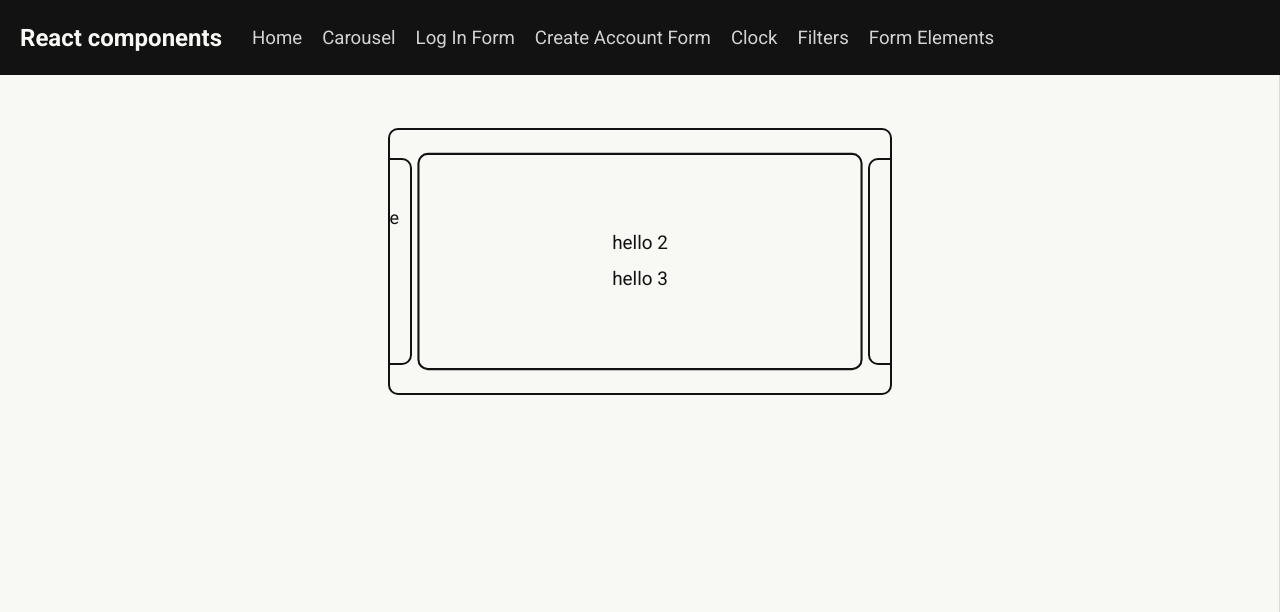
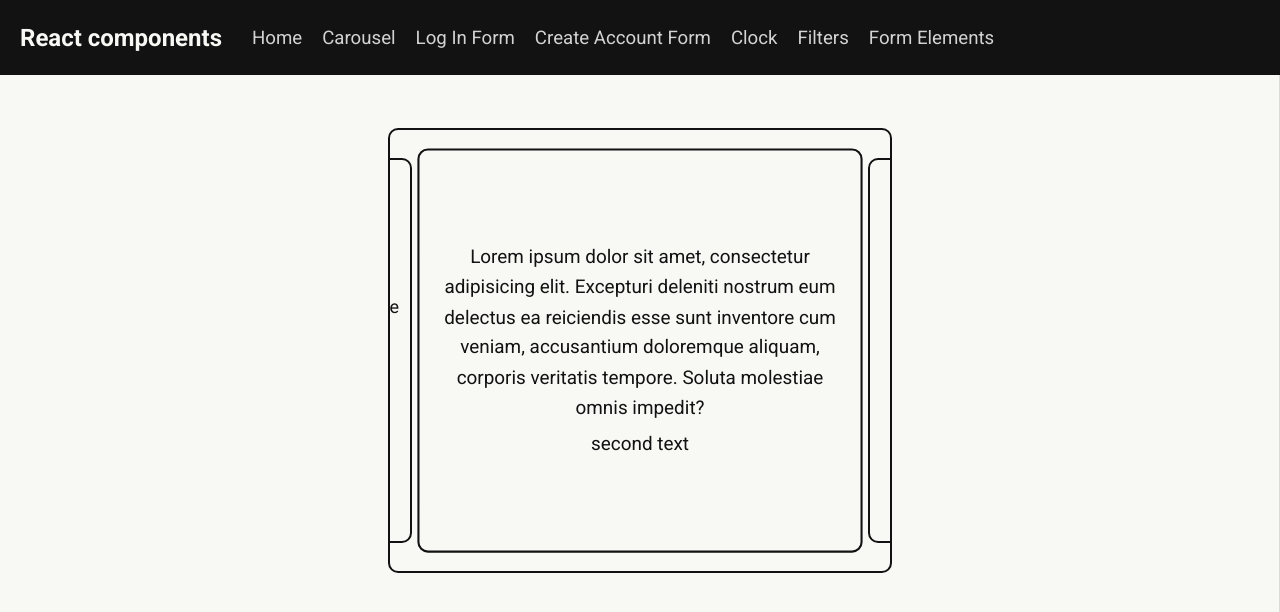
Before and after one commit to Bartosz-Do/react-components, a Next.js app: page /carousel in a window 1280 px wide. Shown: the top 612 px of the page. Built offline with nearby package versions, Linux system fonts and the light colour scheme.

Commit message:
some texts in Carousel for presentation

```diff
--- a/app/carousel/page.tsx
+++ b/app/carousel/page.tsx
@@ -15,12 +15,19 @@ export default function HomePage() {
                         <p>Lorem ipsum dolor sit amet, consectetur adipisicing elit. Maxime magni, dolore deleniti iure odit blanditiis molestias repellendus minima voluptatum dolor et molestiae odio expedita aperiam culpa amet voluptates. Doloribus, laborum.</p>
                     </div>
                     <div>
-                        <p>hello 2</p>
-                        <p>hello 3</p>
+                        <p>Lorem ipsum dolor sit amet, consectetur adipisicing elit. Excepturi deleniti nostrum eum delectus ea reiciendis esse sunt inventore cum veniam, accusantium doloremque aliquam, corporis veritatis tempore. Soluta molestiae omnis impedit?</p>
+                        <p>second text</p>
                     </div>
                     <div>
-                        <p>hello 2</p>
-                        <p>hello 3</p>
+                        <p>This is sample text</p>
+                        <p>It's for tests</p>
+                    </div>
+                    <div>
+                        <p>Lorem ipsum dolor sit amet consectetur adipisicing elit. Deserunt enim reiciendis ipsam necessitatibus, ducimus rerum optio vitae. Consequuntur laboriosam ut harum soluta distinctio et ipsam enim culpa. Ut, architecto ipsa.</p>
+                    </div>
+                    <div>
+                        <p>Lorem ipsum dolor sit amet consectetur adipisicing elit. Cupiditate adipisci ipsam veniam itaque vero reiciendis, optio assumenda, animi necessitatibus nesciunt illo, ab quasi aliquid reprehenderit autem aliquam? Molestiae, eos quos!</p>
+                        <p>Lorem ipsum dolor sit amet consectetur adipisicing elit. Officiis voluptate reprehenderit impedit, tempore debitis eum iure, consequatur harum ipsum delectus dolore veniam. Id rerum sunt modi dignissimos perspiciatis quaerat soluta!</p>
                     </div>
                 </Carousel>
                 {/*<Karuzela interval={4000}>
```
